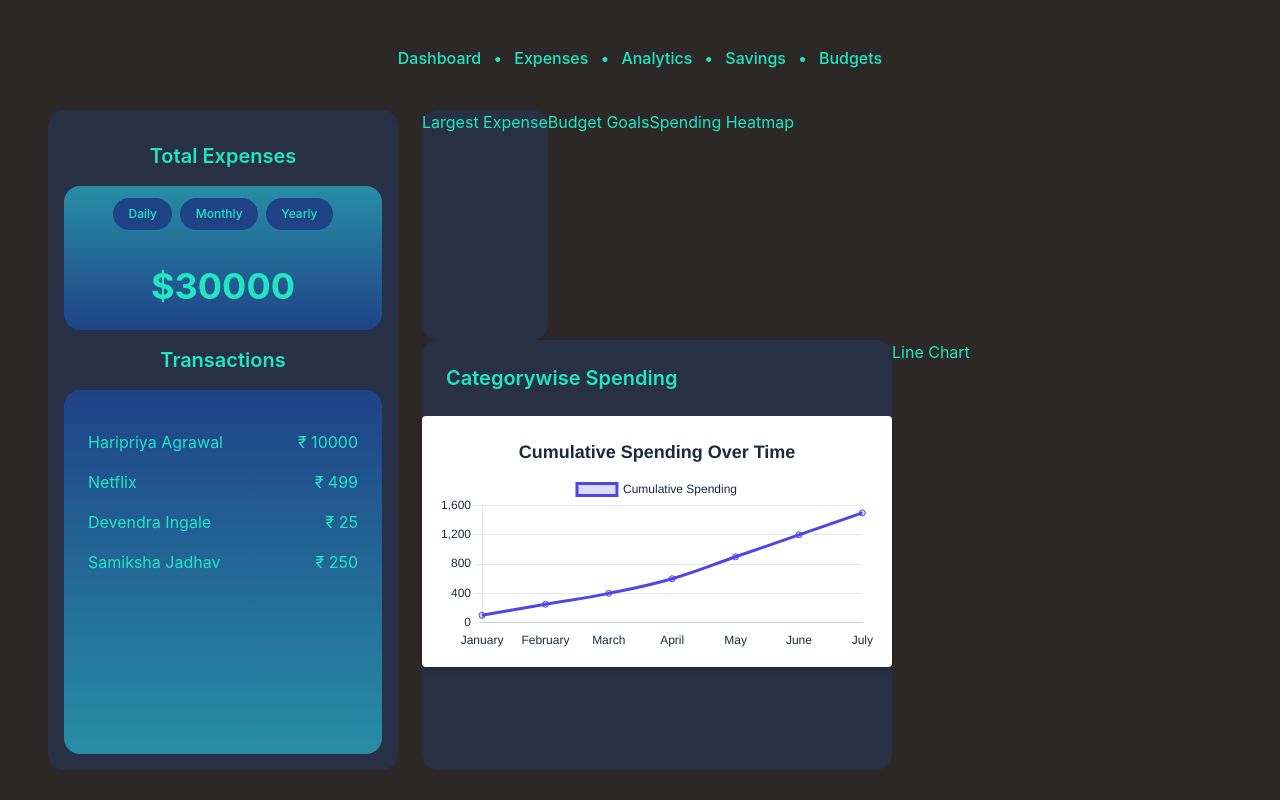
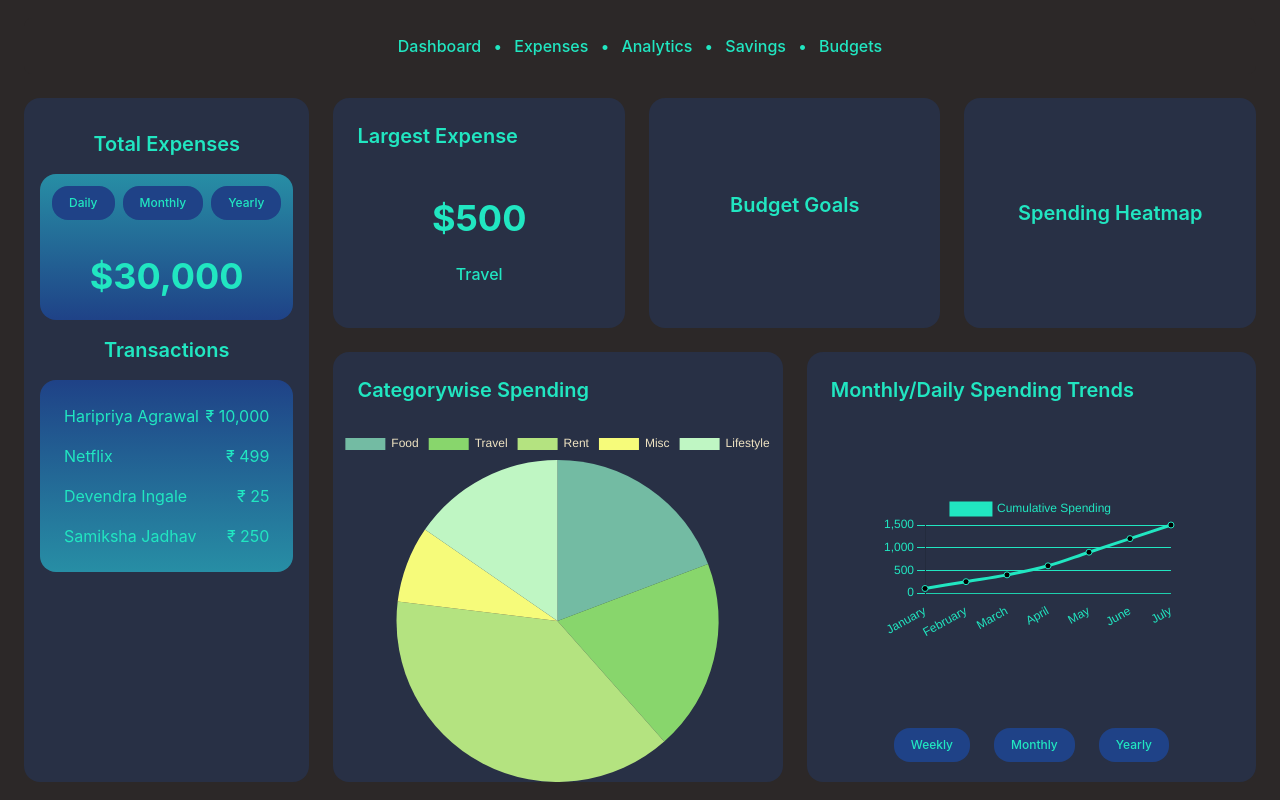
Before and after one commit to Haripriya-Agrawal/Personal-Finance-Manager, a React (Vite) app in the folder frontend/: page /analytics in a window 1280 px wide. Built offline with nearby package versions, Linux system fonts and the light colour scheme.

Commit message:
Analytics Page Structure Created

```diff
--- a/frontend/src/components/LineChart.jsx
+++ b/frontend/src/components/LineChart.jsx
@@ -20,8 +20,8 @@ const LineChart = () => {
       {
         label: "Cumulative Spending",
         data: [100, 250, 400, 600, 900, 1200, 1500], // Example data
-        borderColor: "#4F46E5", // Tailwind indigo-600
-        backgroundColor: "rgba(79, 70, 229, 0.2)", // Transparent indigo
+        borderColor: "#21E6C1", // Tailwind indigo-600
+        backgroundColor: "greenMedium", // Transparent indigo
         tension: 0.4, // Smooth curve
         fill: true, // Fills area under the curve
       },
@@ -30,18 +30,19 @@ const LineChart = () => {
 
   const options = {
     responsive: true,
+    maintainAspectRatio: false,
     plugins: {
       legend: {
         display: true,
         position: "top",
         labels: {
-          color: "#1E293B", // Tailwind slate-800 for labels
+          color: "#21E6C1", // Tailwind slate-800 for labels
         },
       },
       title: {
-        display: true,
+        display: false,
         text: "Cumulative Spending Over Time",
-        color: "#1E293B",
+        color: "#21E6C1",
         font: {
           size: 18,
         },
@@ -50,7 +51,7 @@ const LineChart = () => {
     scales: {
       x: {
         ticks: {
-          color: "#1E293B", // Tailwind slate-800 for x-axis ticks
+          color: "#21E6C1", // Tailwind slate-800 for x-axis ticks
         },
         grid: {
           display: false, // Hide x-axis gridlines
@@ -58,17 +59,17 @@ const LineChart = () => {
       },
       y: {
         ticks: {
-          color: "#1E293B", // Tailwind slate-800 for y-axis ticks
+          color: "#21E6C1", // Tailwind slate-800 for y-axis ticks
         },
         grid: {
-          color: "#E5E7EB", // Tailwind gray-300 for gridlines
+          color: "#21E6C1", // Tailwind gray-300 for gridlines
         },
       },
     },
   };
 
   return (
-    <div className="p-4 bg-white rounded shadow-md">
+    <div className="p-4 bg-none rounded ">
       <Line data={data} options={options} />
     </div>
   );
--- a/frontend/src/components/PieChart.jsx
+++ b/frontend/src/components/PieChart.jsx
@@ -16,23 +16,29 @@ const PieChart = () => {
       {
         data: [5, 5, 10, 2, 4],
         backgroundColor: ['#73BBA3', '#88D66C', '#B4E380', '#F6FB7A', '#BFF6C3'],
-        borderColor: 'transparent', // Removes border
-        borderWidth: 0,             // Sets border width to 0
+        borderColor: 'transparent',
+        borderWidth: 0,
       },
     ],
   };
 
   const options = {
+    responsive: true, // Ensures the chart scales with the container
+    maintainAspectRatio: false, // Disables the fixed aspect ratio
     plugins: {
       legend: {
         labels: {
-          color: '#EFE3C2', // Set legend text color (e.g., white)
+          color: '#EFE3C2',
         },
       },
     },
   };
 
-  return <Pie data={data} options={options} />;
+  return (
+    <div className="h-full w-full">
+      <Pie data={data} options={options} />
+    </div>
+  );
 };
 
 export default PieChart;
--- a/frontend/src/pages/Analytics.jsx
+++ b/frontend/src/pages/Analytics.jsx
@@ -2,44 +2,47 @@ import React from "react";
 import Navbar from "../components/Navbar";
 import BarChart from "../components/BarChart";
 import LineChart from "../components/LineChart";
+import PieChart from "../components/PieChart";
 
-const Analytics=()=>{
-    return(
+const Analytics = () => {
+  return (
+    <div className="bg-greenDeep text-text min-h-screen w-full overflow-x-hidden p-6">
+      {/* Navbar */}
+      <Navbar />
 
-        <div className="bg-greenDeep text-text min-h-screen p-12">
-
-            {/* Navbar*/}
-            <Navbar/>
-
-            <div className="flex flex-row gap-6">
-
-            <div className="flex  h-full" >
-                {/*common container*/}
-                <div className="flex  flex-col items-center h-[660px] bg-greenMedium bg-opacity-30 w-[350px] rounded-2xl p-4  ">
-                    {/* //wrapper container */}
+      <div className="flex flex-col lg:flex-row gap-6">
+        {/* Column 1 - Total Expenses and Transactions */}
+        <div className="flex flex-col items-center h-auto bg-greenMedium bg-opacity-30 w-full lg:w-[350px] rounded-2xl p-4">
           <h1 className="text-xl font-semibold text-text p-4">Total Expenses</h1>
-                    <div className="h-[162px] bg-greenLight bg-gradient-to-b from-greenLight to-greenMedium w-full rounded-2xl">
+          <div className="h-auto bg-greenLight bg-gradient-to-b from-greenLight to-greenMedium w-full rounded-2xl">
             <div className="flex justify-center items-center p-2">
               {/* Filter buttons */}
-                            <button className="bg-greenMedium rounded-2xl m-1 text-xs hover:bg-greenDeep">Daily</button>
-                            <button className="bg-greenMedium rounded-2xl m-1 text-xs hover:bg-greenDeep">Monthly</button>
-                            <button className="bg-greenMedium rounded-2xl m-1 text-xs hover:bg-greenDeep">Yearly</button>
+              <button className="bg-greenMedium rounded-2xl m-1 text-xs px-4 py-2 hover:bg-greenDeep">
+                Daily
+              </button>
+              <button className="bg-greenMedium rounded-2xl m-1 text-xs px-4 py-2 hover:bg-greenDeep">
+                Monthly
+              </button>
+              <button className="bg-greenMedium rounded-2xl m-1 text-xs px-4 py-2 hover:bg-greenDeep">
+                Yearly
+              </button>
             </div>
-                        <h1 className="flex justify-center items-center text-4xl font-bold p-6">$30000</h1>
+            <h1 className="flex justify-center items-center text-4xl font-bold p-6">
+              $30,000
+            </h1>
           </div>
           <h1 className="text-xl font-semibold text-text p-4">Transactions</h1>
-                    <div className="bg-gradient-to-b from-greenMedium to-greenLight  p-6 rounded-2xl h-full w-full">
-
-                    <div className="mt-4 space-y-4">
-                        <div className="flex justify-between items-center mb-2 mt-2 gap-2">
+          <div className="bg-gradient-to-b from-greenMedium to-greenLight p-6 rounded-2xl h-auto w-full">
+            <div className="space-y-4">
+              <div className="flex justify-between items-center">
                 <p>Haripriya Agrawal</p>
-                        <p>₹ 10000</p>
+                <p>₹ 10,000</p>
               </div>
-                        <div className="flex justify-between items-center mb-2 mt-2">
+              <div className="flex justify-between items-center">
                 <p>Netflix</p>
                 <p>₹ 499</p>
               </div>
-                        <div className="flex justify-between items-center mb-2 mt-2 ">
+              <div className="flex justify-between items-center">
                 <p>Devendra Ingale</p>
                 <p>₹ 25</p>
               </div>
@@ -48,45 +51,64 @@ const Analytics=()=>{
                 <p>₹ 250</p>
               </div>
             </div>
+          </div>
+        </div>
 
+        {/* Column 2 - Charts and Goals */}
+        <div className="flex flex-col gap-6 w-full">
+          {/* Row 1 */}
+          <div className="flex flex-col lg:flex-row gap-6">
+            <div className="h-[230px] w-full lg:w-1/3 bg-greenMedium bg-opacity-30 rounded-2xl ">
+              <p className="text-xl font-semibold p-6">Largest Expense</p>
+              <p className="text-4xl font-bold p-6 flex justify-center items-center">$500</p>
+              <p className="text-l font-medium flex justify-center items-center">Travel </p>
+            </div>
+            <div className="h-[230px] w-full lg:w-1/3 bg-greenMedium bg-opacity-30 rounded-2xl flex flex-col justify-center items-center">
+              <p className="text-xl font-semibold">Budget Goals</p>
+              <div className="w-3/4 mt-4">
+                {/* Progress bar or other elements */}
+              </div>
+            </div>
+            <div className="h-[230px] w-full lg:w-1/3 bg-greenMedium bg-opacity-30 rounded-2xl flex justify-center items-center">
+              <p className="text-xl font-semibold">Spending Heatmap</p>
 
             </div>
           </div>
 
-
-            </div>
-
-            {/* Column2  */}
-            <div className="flex flex-col">
-                {/* Row1 */}
-                <div className="flex flex-row">
-                    <div className="h-[230px] bg-greenMedium bg-opacity-30 rounded-2xl">Largest Expense</div>
-                    <div>Budget Goals</div>
-                    <div>Spending Heatmap</div>
-                </div>
-
-                {/* Row2 */}
-                <div className="flex flex-row">
-                    <div className="h-[430px] w-[470px] rounded-2xl bg-greenMedium bg-opacity-30">
+          {/* Row 2 */}
+          <div className="flex flex-col lg:flex-row gap-6">
+            <div className="h-[430px] w-full lg:w-1/2 rounded-2xl bg-greenMedium bg-opacity-30 flex flex-col">
               <h1 className="text-xl font-semibold p-6">Categorywise Spending</h1>
-                        <div>
+              <div className="flex-grow flex justify-center items-center">
                 {/* Chart */}
-                            <LineChart/>
+                <PieChart className="h-full w-full max-w-full max-h-full" />
               </div>
             </div>
-                    <div>Line Chart</div>
+            <div className="h-[430px] w-full lg:w-1/2 rounded-2xl bg-greenMedium bg-opacity-30 flex flex-col ">
+              <h1 className="text-xl font-semibold p-6">
+                Monthly/Daily Spending Trends
+              </h1>
+              <div className="flex-grow flex justify-center items-center ">
+                {/* Chart */}
+                <LineChart className="h-full w-full max-w-full max-h-full " />
+              </div>
+              <div className="p-4 flex justify-center gap-4">
+                {/* Buttons */}
+                <button className="bg-greenMedium rounded-2xl m-1 text-xs px-4 py-2 hover:bg-greenDeep">
+                  Weekly
+                </button>
+                <button className="bg-greenMedium rounded-2xl m-1 text-xs px-4 py-2 hover:bg-greenDeep">
+                  Monthly
+                </button>
+                <button className="bg-greenMedium rounded-2xl m-1 text-xs px-4 py-2 hover:bg-greenDeep">
+                  Yearly
+                </button>
               </div>
             </div>
-
           </div>
-
-            {/* Column 1 - Total Expenses and Transactions */}
-
-
-
         </div>
-
-
+      </div>
+    </div>
   );
 };
 
```
Lines whose indentation alone changed are shown as unchanged.
